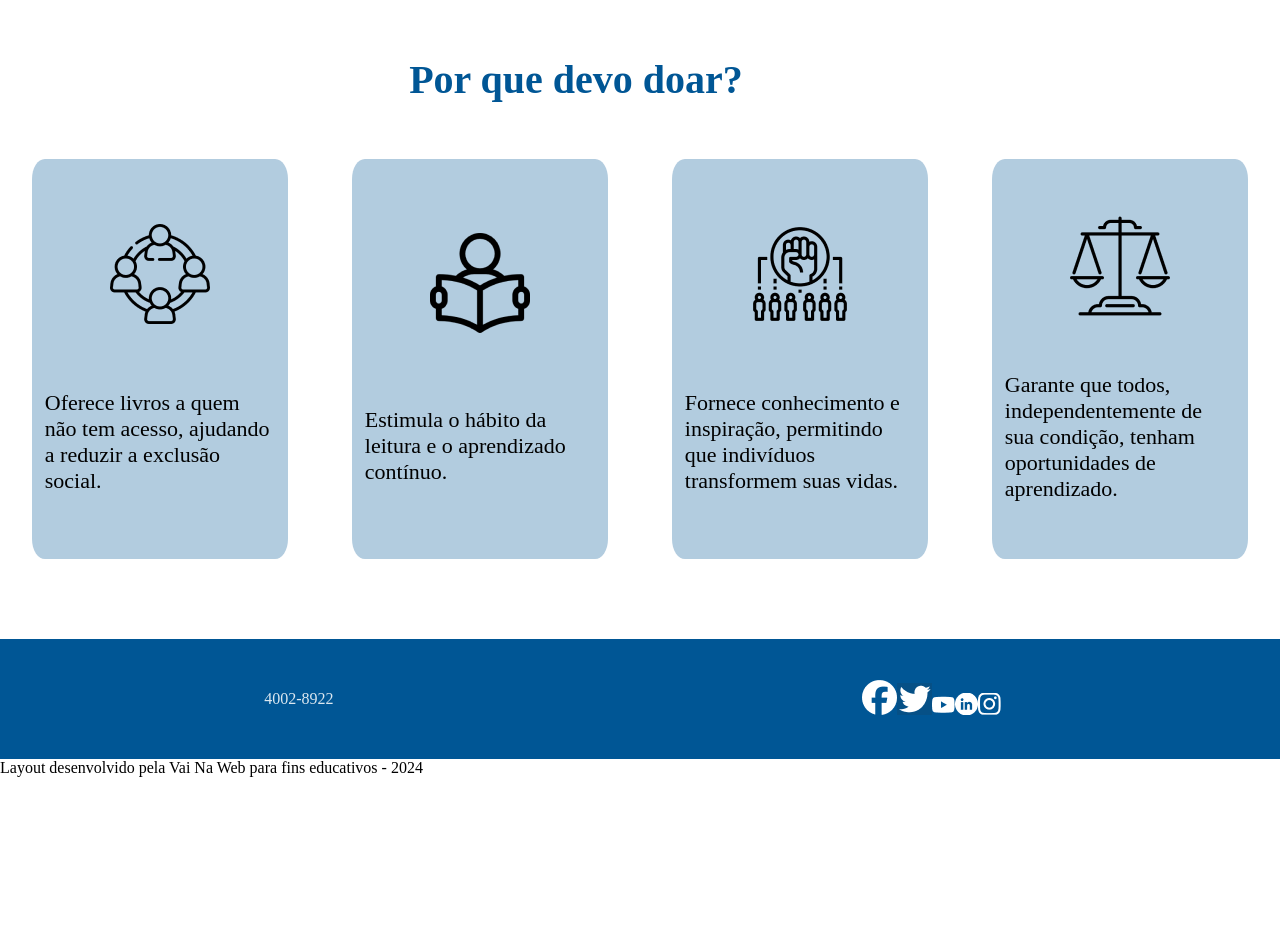
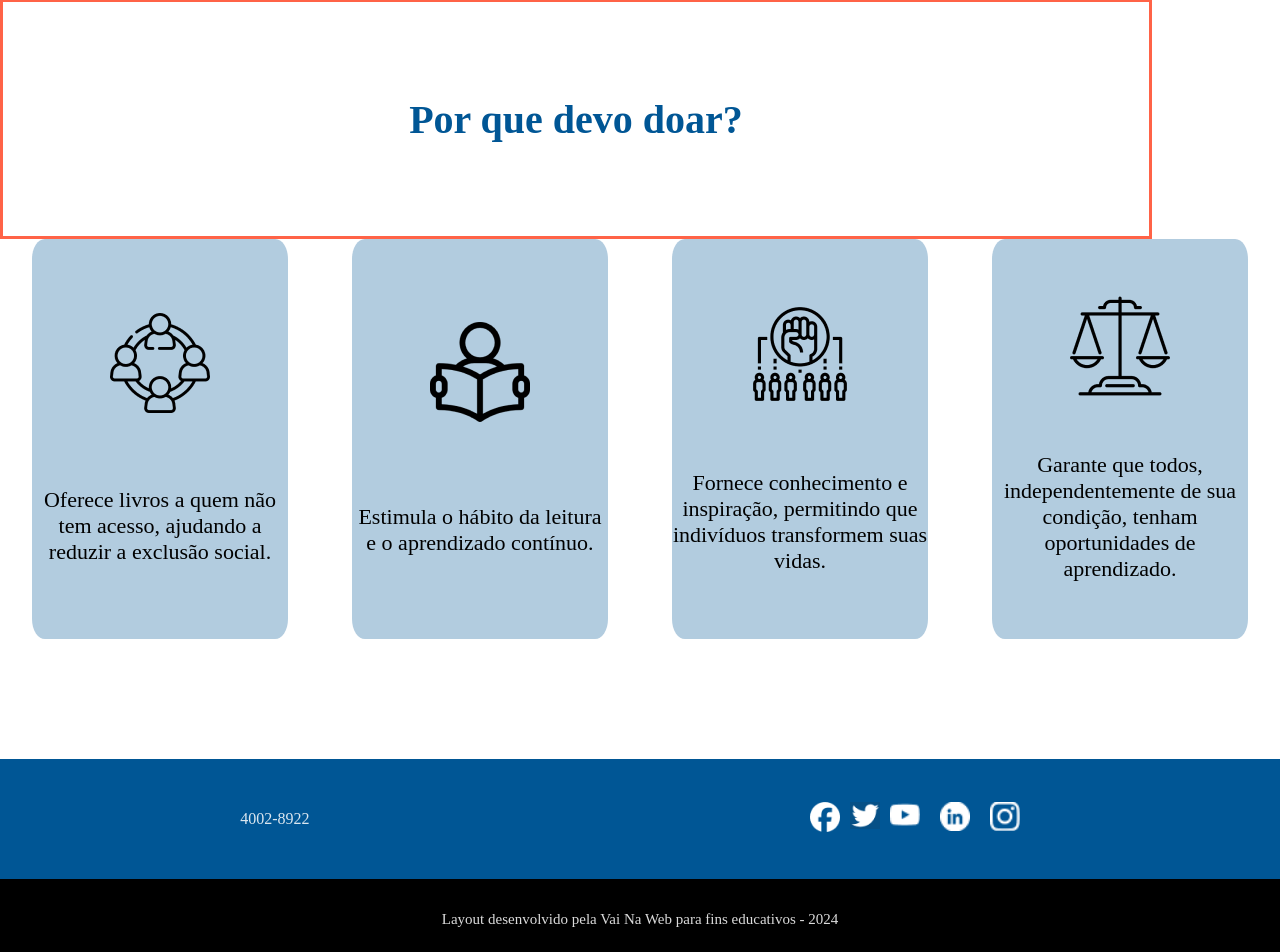
Before and after one commit to Marlonsouto/doa-ao_livros_VNW, a React (Vite) app: page / in a window 1280 px wide. Shown: the part 761-1713 px from the top of the page. Before the commit the page ends 1538 px from the top, so only its background shows below. Built offline with nearby package versions, Linux system fonts and the light colour scheme.

Commit message:
feat(Footer, header): implementando a .navfooter com css e terminando a .copyright enquanto na header adicionando bordar para visualizar onde esta o erro

```diff
--- a/src/components/footer/Footer.jsx
+++ b/src/components/footer/Footer.jsx
@@ -8,7 +8,7 @@ import footerStyle from './footer.module.scss'
 export default function Footer(){
     return(
 
-        <section>
+        <section >
             <section className={footerStyle.contatos}>
                 <p>4002-8922</p>
 
@@ -16,16 +16,27 @@ export default function Footer(){
                     <ul>
                         <li>
                             <a ><img href='' src={facebook} alt="icone facebook" /></a>
+                        </li>
                             <a ><img href='' src={twitter} alt="icone twitter" /></a>
+
+                        <li>
                             <a ><img href='' src={youtube} alt="icone youtube" /></a>
+                        </li>
+
+                        <li>
+
                             <a ><img href='' src={linkedin} alt="icone linkedin" /></a>
+                        </li>
+
+                        <li>
                             <a ><img href='' src={instagram} alt="icone instagram" /></a>
                         </li>
+
                     </ul>
                 </nav>
             </section>
 
-            <section>
+            <section className={footerStyle.copyright}>
                 <p>Layout desenvolvido pela Vai Na Web para fins educativos - 2024  </p>
             </section>
         </section>
--- a/src/components/footer/footer.module.scss
+++ b/src/components/footer/footer.module.scss
@@ -1,23 +1,66 @@
+
+
 .contatos{
     display: flex;
     justify-content: space-around;
     height: 15vh;
     align-items: center;
     background-color: #005695;
-    margin-top: 80px;
+    margin-top: 15vh;
 
 
     p{
         color: #FFFFFFDB;
+        font-size: 16px;
+        font-style: Inter;
+        font-weight: 700px;
+    }
+
+    .navFooter {
+        display: flex;
+        justify-content: center;
+        align-items: center;
+        padding: 10px;
+
+        ul {
+            display: flex;
+
         }
 
-    .navFooter{
+        li {
+            margin: 0 10px;
+        }
 
-            width: 12%;
-            display: flex;
-            justify-content: space-between;
-            align-items: center;
+        a img {
+            width: 30px;
+            height: auto;
+            transition: transform 0.3s ease;
+        }
+
+        a img:hover {
+            cursor: pointer;
+            transform: scale(1.2);
+        }
+    }
 
 
+
+
+}
+.copyright{
+
+    display: flex;
+    justify-content: center;
+    align-items: center;
+    background-color: black;
+    height: 10vh;
+
+
+    p{
+       color: #FFFFFFDB;
+       font-size: 15px;
+
     }
+
+
 }
--- a/src/components/header/header.module.scss
+++ b/src/components/header/header.module.scss
@@ -11,11 +11,12 @@
 .imagelogoLivro{
     display: flex;
     width: 20%;
-    height: 50px;
     align-items: center;
+    justify-content: space-evenly;
 
     h2 {
         color: #FFF;
+        justify-content: center;
         //font-size: 20px;
 
     }
--- a/src/pages/inicio/inicio.module.scss
+++ b/src/pages/inicio/inicio.module.scss
@@ -6,7 +6,7 @@
     background-image: url('../../assets/pessoaComLivros.png');
     //background-size: contain;
     //background-size: cover;
-    background-size: 100% 70vh ;
+    background-size: 100% 80vh ;
     background-repeat: no-repeat;
     align-items: center;
 
@@ -18,9 +18,6 @@
         justify-content: center;
         padding-left: 40px ;
         font-style: Roboto;
-
-
-        //width: ;
     }
 }
 
@@ -33,11 +30,13 @@
     h1{
         display: flex;
         align-items: center;
+        flex-direction: column;
         justify-content: space-around;
         font-size: 40px;
         width: 90%;
         color: #005695;
-        height: 20vh;
+        height: 30vh;
+        border:solid tomato;
 
         //padding-left: 30px;
     }
@@ -62,11 +61,11 @@
     //justify-content: space-around ;
 
     p{
-        width: 90%;
-        justify-content: center;
+        //width: 90%;
+        //justify-content: space-evenly;
         align-items: center;
-        font-size: 22px
-        ;
+        font-size: 22px;
+        text-align: center;
     }
 
 }
```
